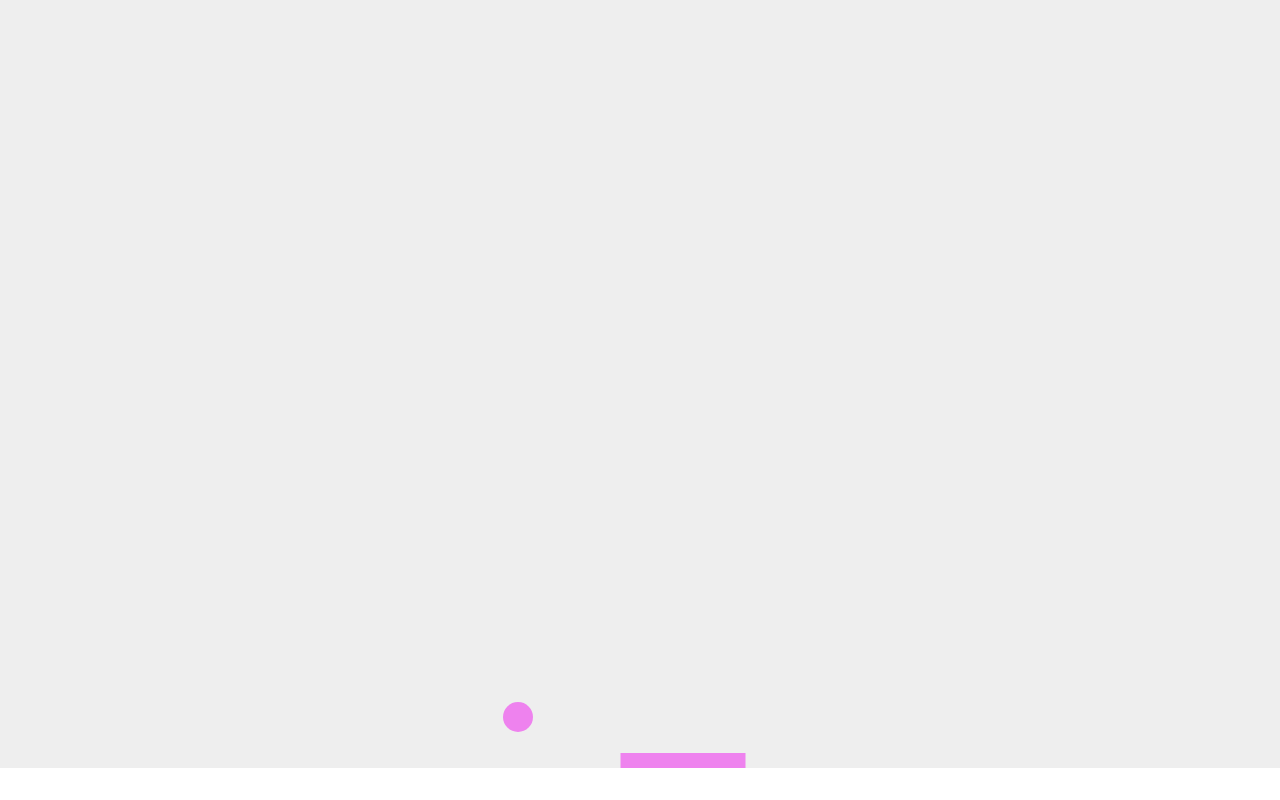
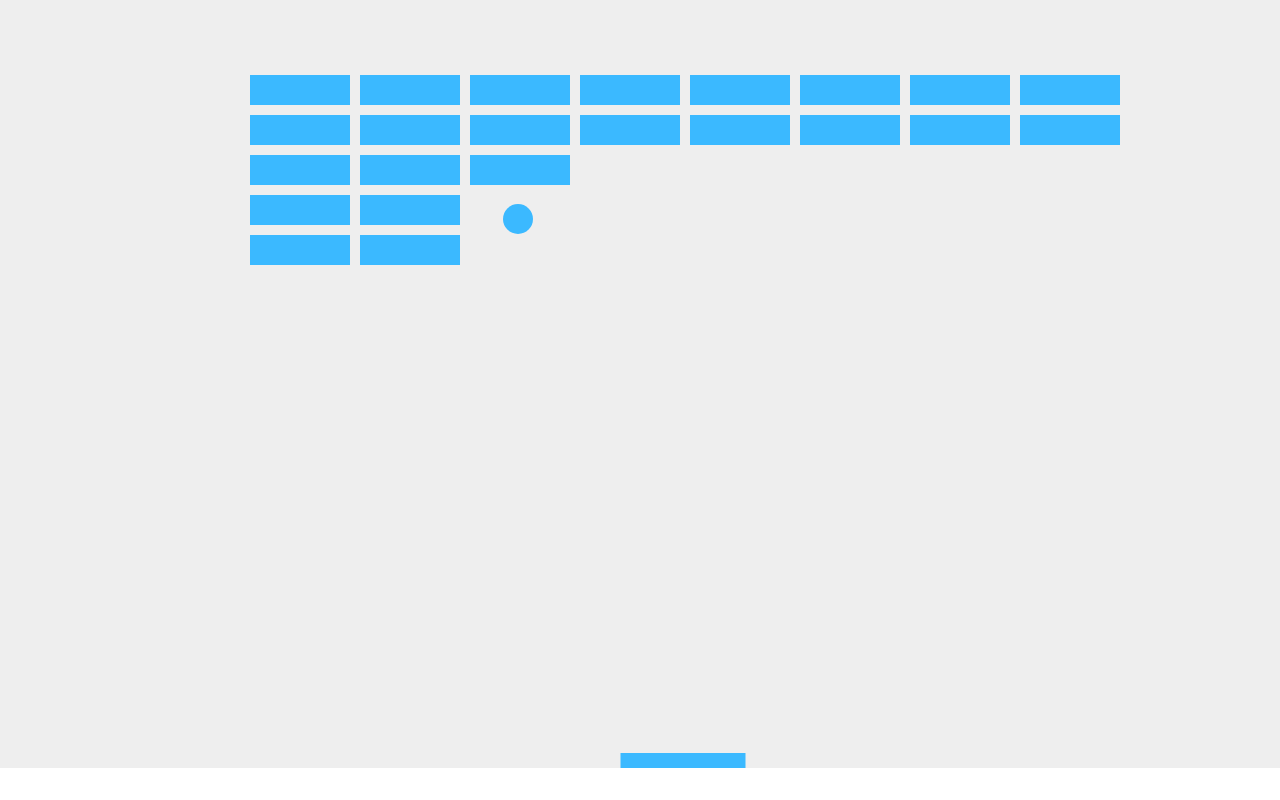
Before and after one commit to anniex325/breakout-game, a plain HTML site: page index.html in a window 1280 px wide. Shown: the top 800 px of the page. Drawn offline with Linux system fonts and the light colour scheme.

Commit message:
Add files via upload
add bricks and collision

```diff
--- a/index.html
+++ b/index.html
@@ -27,6 +27,20 @@
   var paddleX = (canvas.width-paddleWidth)/2;
   var moveLeft = false;
   var moveRight = false;
+  var brickRow = 5;
+  var brickColumn = 8;
+  var brickWidth = 100;
+  var brickHeight = 30;
+  var brickPad = 10;
+  var brickOffTop = 75;
+  var brickOffLeft = 250;
+  var bricks = [];
+  for (var i = 0; i < brickColumn; i++) {
+    bricks[i] = [];
+    for (var j = 0; j < brickRow; j++) {
+      bricks[i][j] = {x:0, y:0, status:1}
+    }
+  }
 
   function drawBall() {
     can.beginPath();
@@ -45,17 +59,55 @@
 
   }
 
+  function drawBricks() {
+    for (var i = 0; i < brickColumn; i++) {
+      for (var j = 0; j < brickRow; j++) {
+        if (bricks[i][j].status == 1) {
+          var brickX = (i*(brickWidth+brickPad))+brickOffLeft;
+          var brickY = (j*(brickHeight+brickPad))+brickOffTop;
+          bricks[i][j].x = brickX;
+          bricks[i][j].y = brickY;
+          can.beginPath();
+          can.rect(brickX, brickY, brickWidth, brickHeight);
+          can.fillStyle = ballColor;
+          can.fill();
+          can.closePath();
+        }
+      }
+    }
+  }
+
+  function collision() {
+    for (var i = 0; i < brickColumn; i++) {
+      for (var j = 0; j < brickRow; j++) {
+        var b = bricks[i][j];
+        if (b.status == 1) {
+          if (x > b.x && x < b.x+brickWidth && y > b.y && y < b.y+brickHeight) {
+            dy = -dy;
+            b.status = 0;
+          }
+        }
+      }
+    }
+  }
+
   function draw() {
     can.clearRect(0,0,canvas.width,canvas.height);
     drawBall();
     drawPaddle();
+    drawBricks();
+    collision();
     if(y + dy < ballRadius) {
       dy = -dy;
       ballColor = "#3bb9ff";
-    }
-    if (y + dy > canvas.height - ballRadius) {
-      dy = -dy;
+    } else if (y + dy > canvas.height - ballRadius) {
+      if (x > paddleX && x < paddleX + paddleWidth) {
+        dy = -1.1*dy;
+      } else {
+      alert("Game Over, GG");
+      document.location.reload();
       ballColor = "#EE82EE"
+      }
     }
     if(x + dx > canvas.width - ballRadius) {
       dx = -dx;
```
